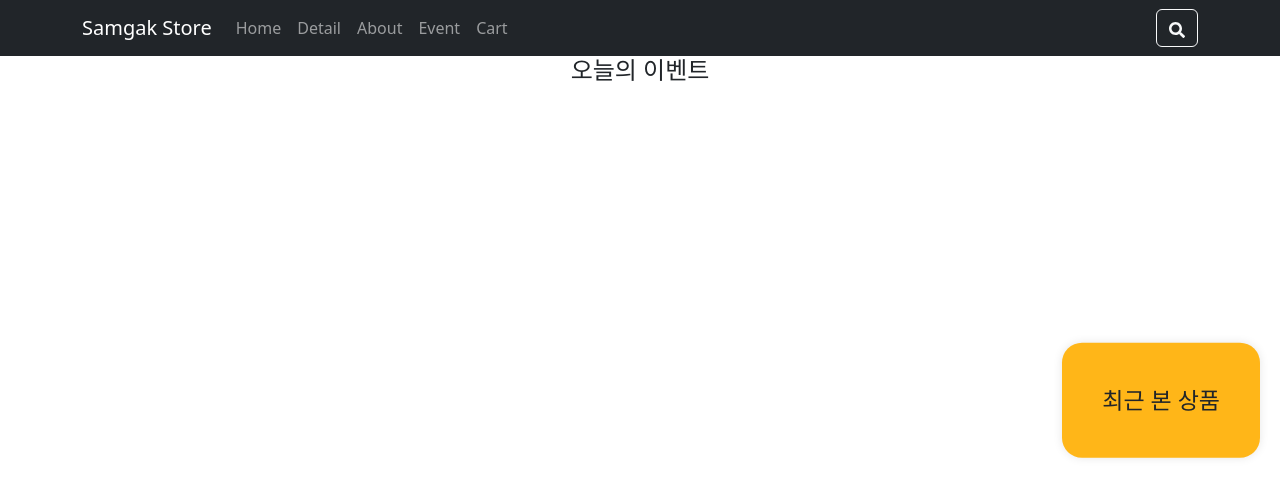
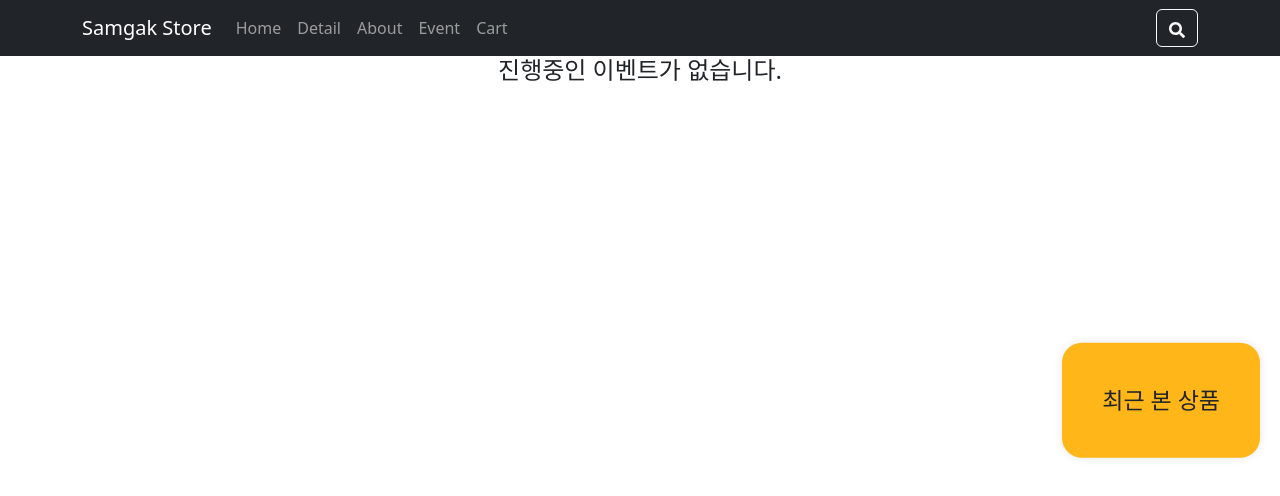
Before and after one commit to khwww/react-shop, a React (Create React App) app: page /event in a window 1280 px wide. Shown: the top 496 px of the page. Built offline with nearby package versions, Linux system fonts and the light colour scheme.

Commit message:
이벤트 페이지 문구 수정

```diff
--- a/src/routes/Event.js
+++ b/src/routes/Event.js
@@ -3,7 +3,7 @@ import { Outlet } from "react-router-dom";
 function Event() {
   return (
     <div>
-      <h4>오늘의 이벤트</h4>
+      <h4>진행중인 이벤트가 없습니다.</h4>
       <Outlet></Outlet>
     </div>
   )
```
